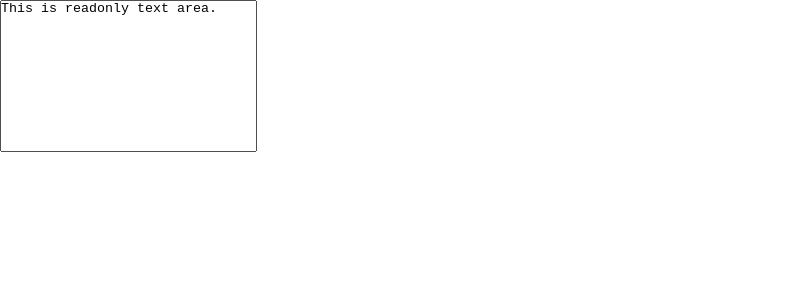
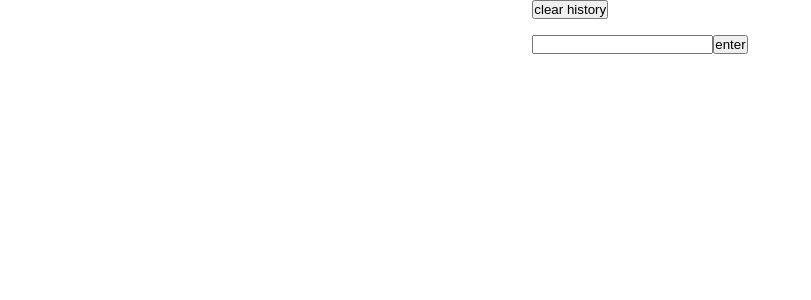
Before and after one commit to bababubudev/CalculatorJs, a React (Vite) app: page / in a window 1280 px wide. Shown: the top 300 px of the page, without its empty margins (0-811 px from the left). Built offline with nearby package versions, Linux system fonts and the light colour scheme.

Commit message:
basic functionality done

```diff
--- a/src/App.tsx
+++ b/src/App.tsx
@@ -1,9 +1,61 @@
-import Display from "./components/Display"
+import { FormEvent, useRef, useState } from "react"
+import evaluateExpression from "./evaluator";
 
 function App() {
+  const inputShowRef = useRef<HTMLParagraphElement>(null);
+  const [inputValue, setInputValue] = useState<string>("");
+  const [history, setHistory] = useState<string[]>([]);
+
+  function onCalculationSubmit(event: FormEvent<HTMLFormElement>): void {
+    event.preventDefault();
+    if (!inputShowRef.current) return;
+
+    const currentResult = `${inputValue} = ${inputShowRef.current.textContent}`;
+    if (currentResult == null || inputShowRef.current.textContent === "NaN") return;
+
+    setHistory(prev => [...prev, currentResult]);
+  }
+
   return (
     <main>
-      <Display />
+      <ul
+        className="history-div"
+        style={{ fontWeight: "bolder" }}
+      >
+        {history.map((elem, i) => (
+          <li key={i}>{elem}</li>
+        ))}
+        <button
+          type="button"
+          onClick={() => setHistory([])}
+        >
+          clear history
+        </button>
+      </ul>
+      <form
+        className="userinput"
+        onSubmit={onCalculationSubmit}
+      >
+        <p
+          className="show-input"
+          ref={inputShowRef}
+          style={{ height: "1rem" }}
+        >
+          {evaluateExpression(inputValue)}
+        </p>
+        <input
+          type="text"
+          className="input"
+          value={inputValue}
+          onChange={e => setInputValue(e.target.value)}
+        />
+        <button
+          type="submit"
+          className="submit-btn"
+        >
+          enter
+        </button>
+      </form>
     </main>
   )
 }
--- a/src/components/Display.tsx
+++ /dev/null
@@ -1,16 +0,0 @@
-function Display() {
-  return (
-    <textarea
-      name="screen-area"
-      id="screen-area"
-      className="display"
-      cols={30}
-      rows={10}
-      readOnly
-    >
-      This is readonly text area.
-    </textarea>
-  );
-}
-
-export default Display;
--- /dev/null
+++ b/src/evaluator.ts
@@ -0,0 +1,89 @@
+function evaluateExpression(input: string) {
+  const tokens: RegExpMatchArray | null = tokenize(input);
+  const postfix: string[] = tokens ? infixtoPostfix([...tokens]) : [];
+  console.log(`tokenize: ${tokens}\npostfix: ${postfix}`);
+
+  return evaluatePostfix(postfix);
+}
+
+function tokenize(input: string) {
+  input = input.replace(/,/g, '.');
+  input = input.replace(/(\d+)\s*(\()/g, '$1*$2');
+  input = input.replace(/(\))\s*(\d+)/g, '$1*$2');
+
+  return input.match(/\d*\.?\d+|\+|-|\*|\/|\^|\(|\)/g);
+}
+
+function infixtoPostfix(infix: string[]): string[] {
+  const precedence: Record<string, number> = {
+    '^': 3,
+    '*': 2,
+    '/': 2,
+    '+': 1,
+    '-': 1,
+  }
+
+  const output: string[] = [];
+  const symbolStack: string[] = [];
+
+  for (const token of infix) {
+    if (!isNaN(parseFloat(token))) { output.push(token); }
+    else if (token === '(') { symbolStack.push(token); }
+    else if (token === ')') {
+      while (symbolStack.length > 0 && symbolStack[symbolStack.length - 1] !== '(') {
+        output.push(symbolStack.pop() as string);
+      }
+
+      symbolStack.pop();
+    } else {
+      while (symbolStack.length > 0 && precedence[symbolStack[symbolStack.length - 1]] >= precedence[token]) {
+        output.push(symbolStack.pop() as string);
+      }
+
+      symbolStack.push(token);
+    }
+  }
+
+  while (symbolStack.length > 0) {
+    output.push(symbolStack.pop() as string);
+  }
+
+  return output;
+}
+
+function evaluatePostfix(postfix: string[]): number {
+  const stack: number[] = [];
+
+  for (const token of postfix) {
+    if (!isNaN(parseFloat(token)))
+      stack.push(parseFloat(token));
+    else {
+      const num2 = stack.pop();
+      const num1 = stack.pop();
+
+      if (!num2 || !num1) return NaN;
+
+      switch (token) {
+        case '+':
+          stack.push(num1 + num2);
+          break;
+        case '-':
+          stack.push(num1 - num2);
+          break;
+        case '*':
+          stack.push(num1 * num2);
+          break;
+        case '/':
+          stack.push(num1 / num2);
+          break;
+        case '^':
+          stack.push(Math.pow(num1, num2));
+          break;
+      }
+    }
+  }
+
+  return stack.pop() as number;
+}
+
+export default evaluateExpression;
--- a/src/main.tsx
+++ b/src/main.tsx
@@ -4,7 +4,7 @@ import App from "./App.tsx"
 
 import "./styles/style.scss"
 
-ReactDOM.createRoot(document.getElementById('root')!).render(
+ReactDOM.createRoot(document.getElementById("root")!).render(
   <React.StrictMode>
     <App />
   </React.StrictMode>,
--- a/src/styles/style.scss
+++ b/src/styles/style.scss
@@ -5,3 +5,9 @@
   margin: 0;
   box-sizing: border-box;
 }
+
+main {
+  display: grid;
+  justify-content: center;
+  align-items: center;
+}
```
Also changed, not shown: src/components/Button.tsx (deleted, +0 -20 lines).
